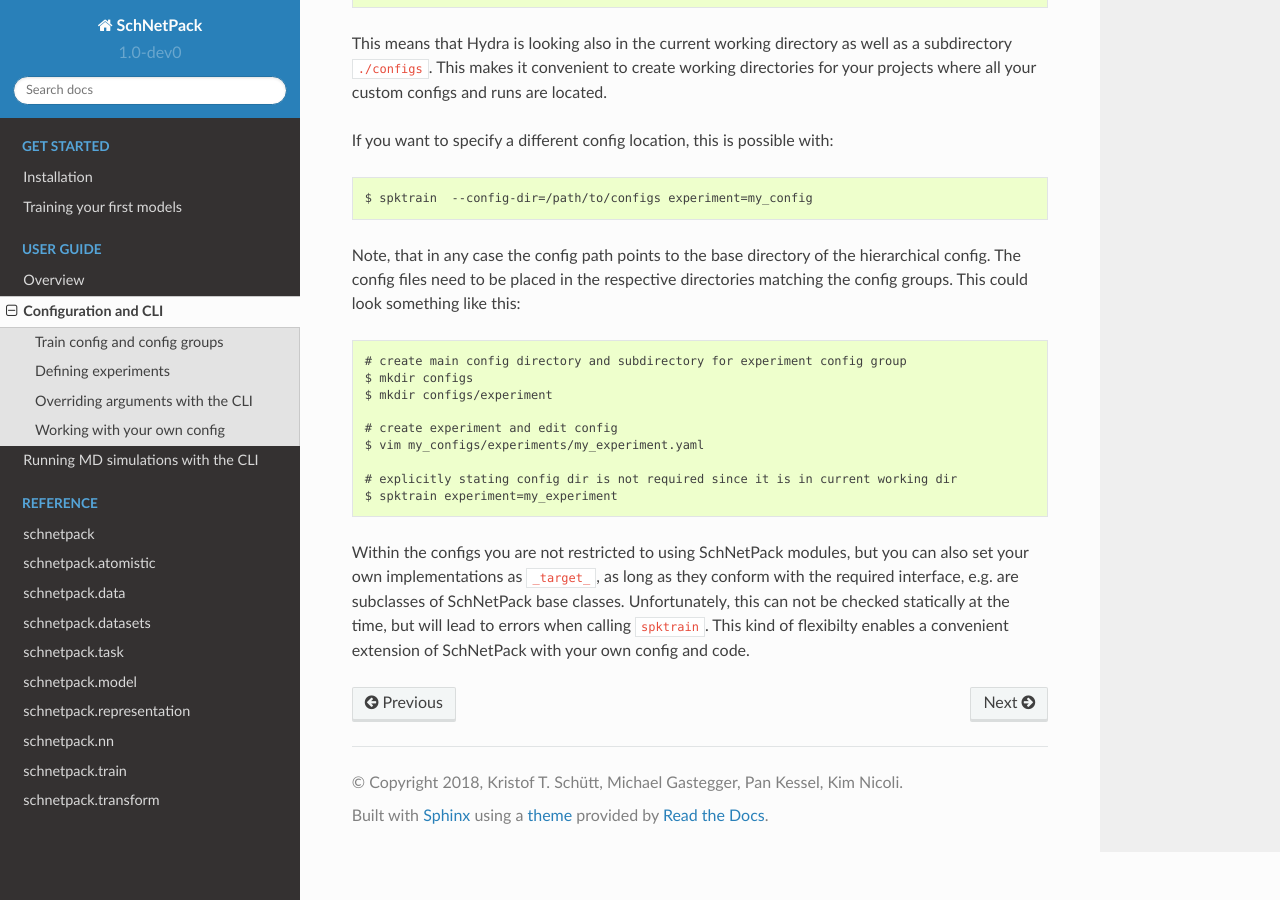
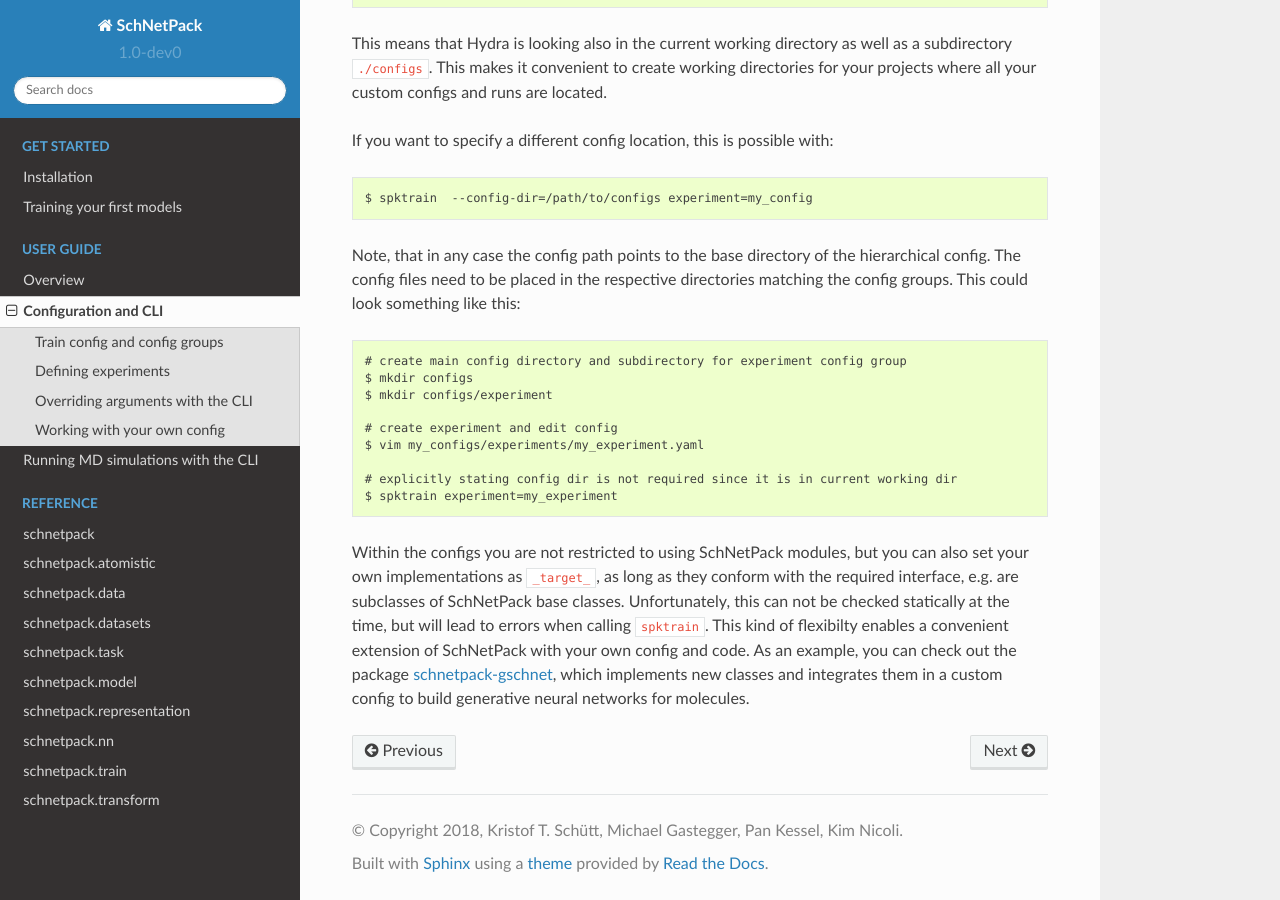
Before and after one commit to atomistic-machine-learning/schnetpack, a Sphinx documentation site: the page built from docs/userguide/configs.rst, in a window 1280 px wide and 900 px high, scrolled down 7455 px. Built offline with Sphinx 7.4.7 and the Read the Docs theme 2.0.0, drawn with Linux system fonts in a browser that asks for light colours; pages that are not in the unit, such as notebooks, are missing from menus.

Commit message:
Added reference to schnetpack-gschnet to docs...
... as an example of custom config and code in the Hydra/CLI section.

```diff
--- a/docs/userguide/configs.rst
+++ b/docs/userguide/configs.rst
@@ -420,4 +420,7 @@ set your own implementations as ``_target_``, as long as they conform with the r
 interface, e.g. are subclasses of SchNetPack base classes. Unfortunately, this can not
 be checked statically at the time, but will lead to errors when calling ``spktrain``.
 This kind of flexibilty enables a convenient extension of SchNetPack with your own
-config and code.
+config and code. As an example, you can check out the package
+`schnetpack-gschnet <https://github.com/atomistic-machine-learning/schnetpack-gschnet/>`_,
+which implements new classes and integrates them in a custom config to build generative
+neural networks for molecules.
```
